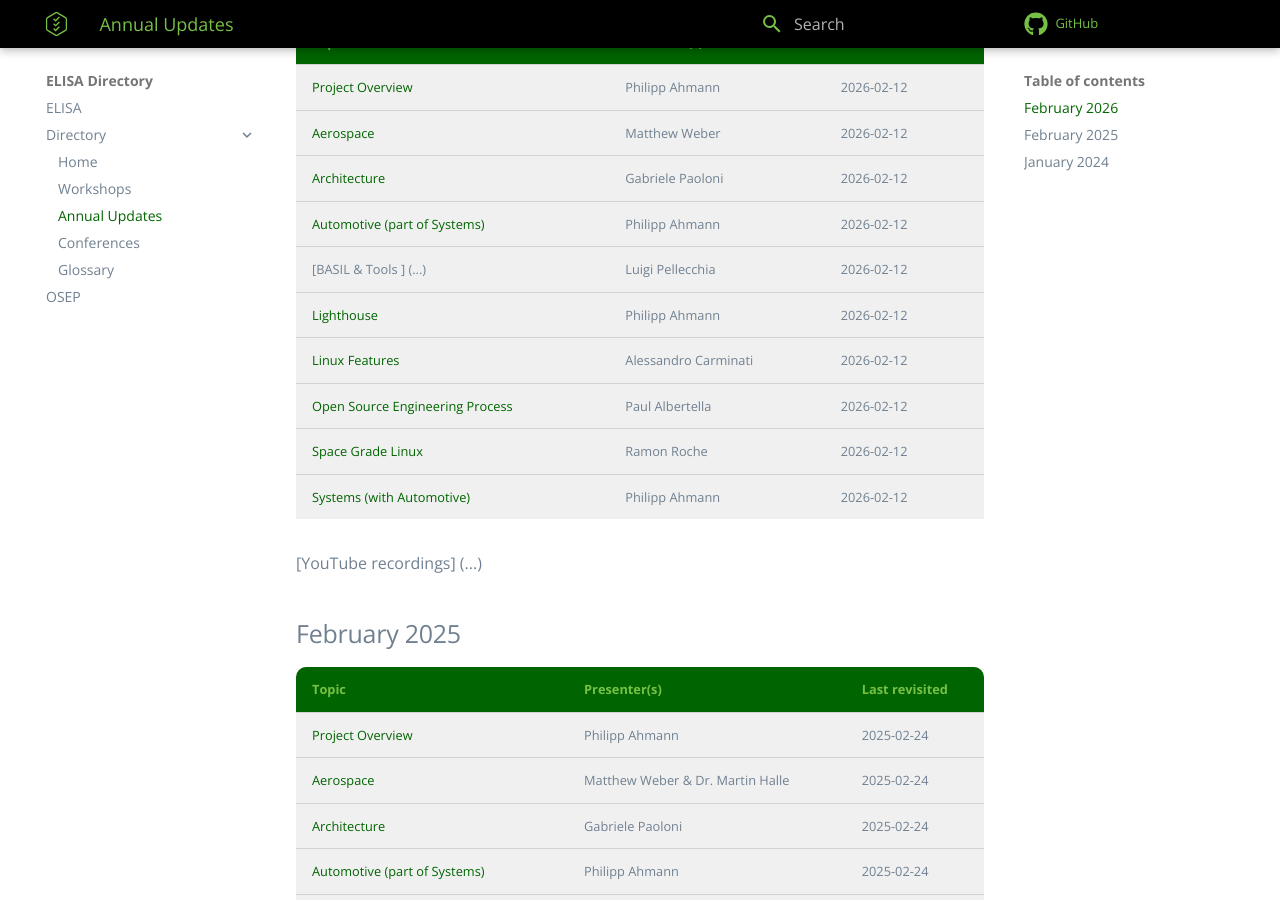
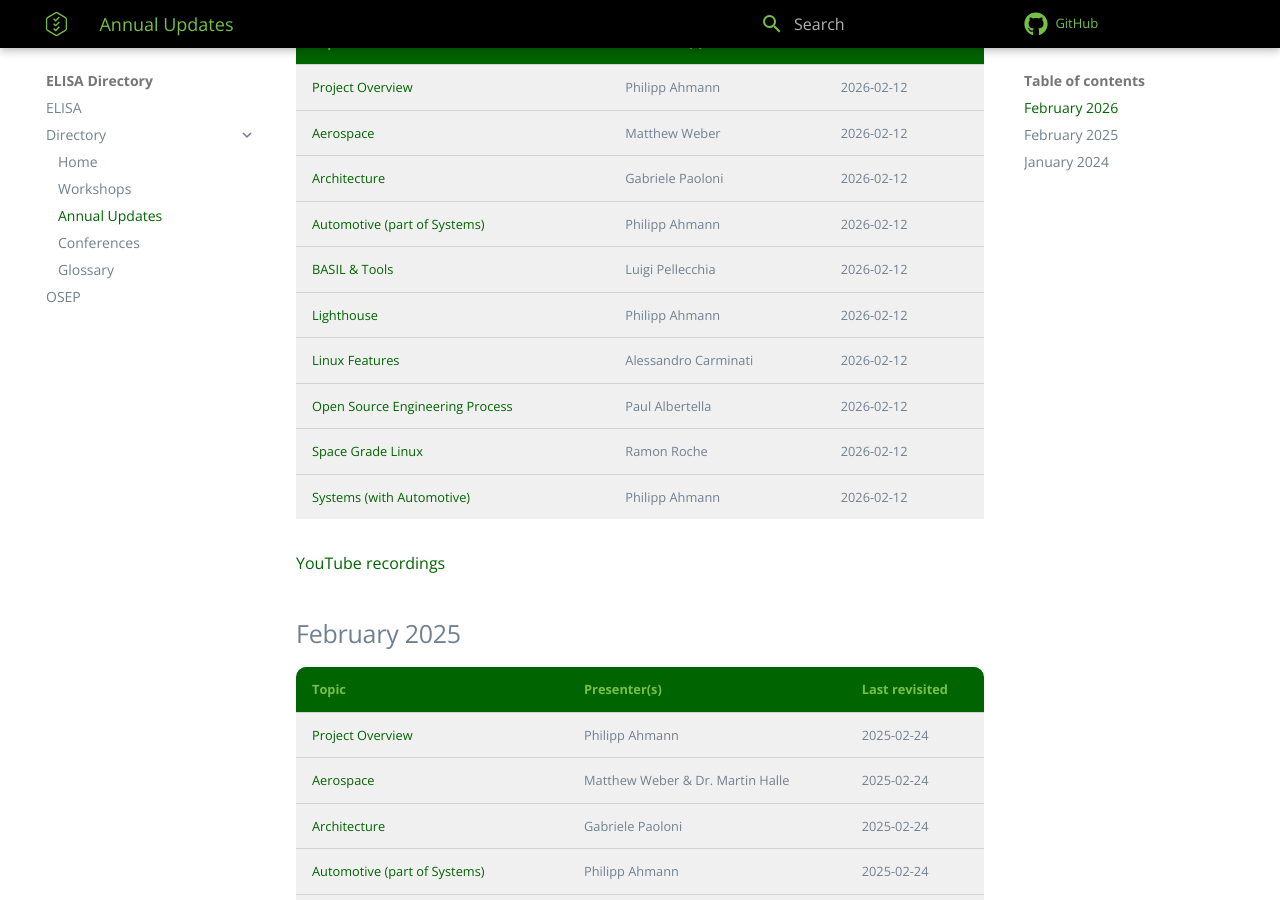
Before and after one commit to elisa-tech/directory, an MkDocs documentation site: the page built from docs/annual-update/index.md, in a window 1280 px wide and 900 px high, scrolled down 857 px. Built offline with MkDocs 1.6.1 and Material for MkDocs 9.7.7, drawn with Linux system fonts in a browser that asks for light colours; comment, search, counter and statistics services are not loaded; part of the change alters nothing that is shown.

```diff
--- a/docs/annual-update/index.md
+++ b/docs/annual-update/index.md
@@ -25,7 +25,7 @@ The updates typically include the following topics:
 | [Aerospace](2026-02/Aerospace_WG_Updates_2026.pdf) | Matthew Weber | 2026-02-12 |
 | [Architecture](2026-02/Safety_Architecture_WG_Updates_2026.pdf)| Gabriele Paoloni | 2026-02-12 |
 | [Automotive (part of Systems)](2026-02/Systems_and_Automotive_WG_Updates_2026.pdf)| Philipp Ahmann | 2026-02-12 |
-| [BASIL & Tools ] (...) | Luigi Pellecchia | 2026-02-12 |
+| [BASIL & Tools ](2026-02/BASIL_Updates_2026.pdf) | Luigi Pellecchia | 2026-02-12 |
 | [Lighthouse](2026-02/Lighthouse_SIG_Updates_2026.pdf)| Philipp Ahmann | 2026-02-12 |
 | [Linux Features](2026-02/Linux_Features_WG_Updates_2026.pdf)| Alessandro Carminati | 2026-02-12 |
 | [Open Source Engineering Process](2026-02/OSEP_WG_Updates_2026.pdf)| Paul Albertella | 2026-02-12 |
@@ -33,7 +33,7 @@ The updates typically include the following topics:
 | [Systems (with Automotive)](2026-02/Systems_and_Automotive_WG_Updates_2026.pdf)| Philipp Ahmann | 2026-02-12 |
 
 
-[YouTube recordings] (...)
+[YouTube recordings](https://youtube.com/playlist?list=PLuDNrzTpK8zqrxo5pVv0Qezfy3aYKv3CI&si)
 
 ## February 2025
 
```
Also changed, not shown: 1 other file.
